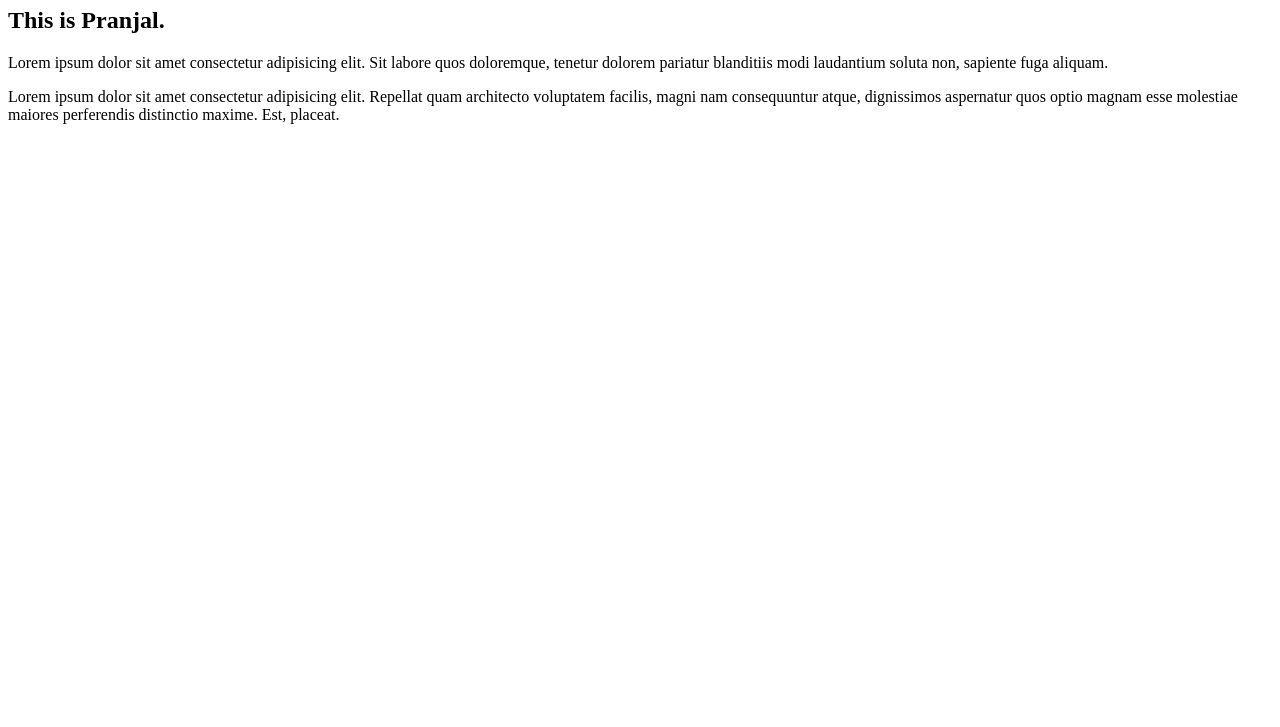
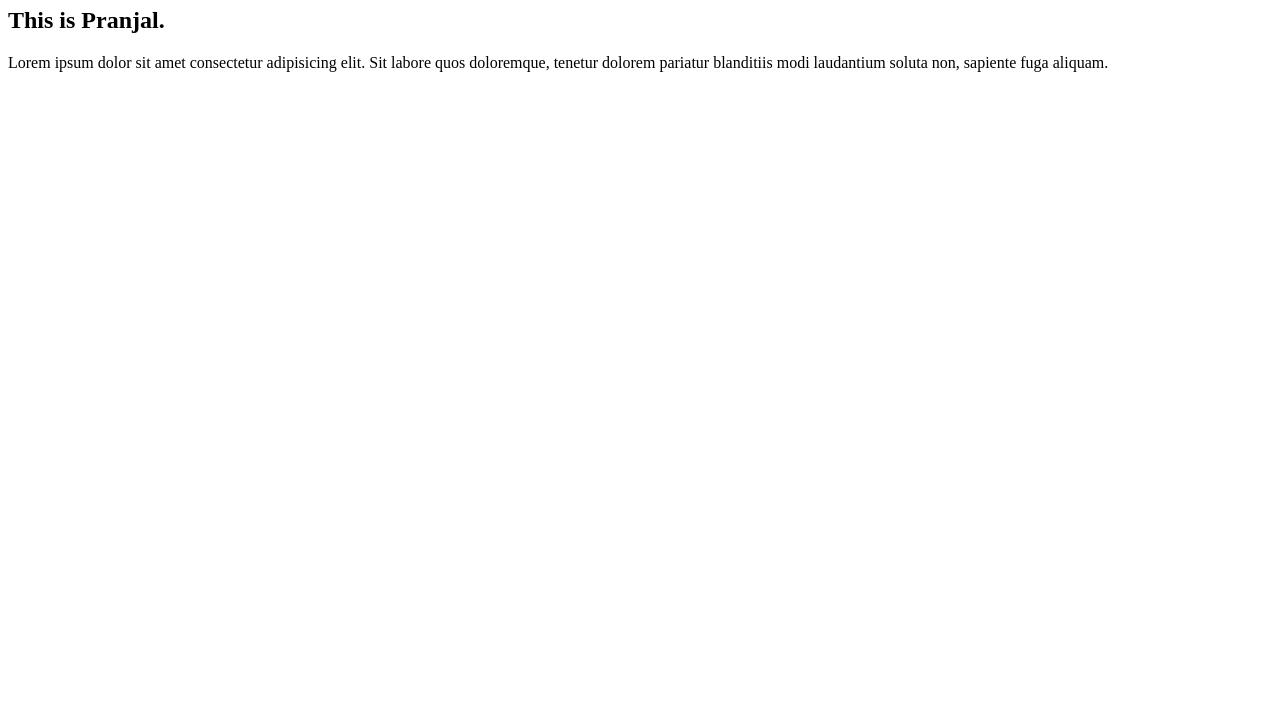
Before and after one commit to pranja-hub/Pranjal_Assingment_Section_0, a plain HTML site: page index.html in a window 1280 px wide. Shown: the part 73-800 px from the top of the page. Drawn offline with Linux system fonts and the light colour scheme.

Commit message:
Revert "This is our first project"
This reverts commit 913c78edb10384aecdbe161f085d6755d3c5b49d.

```diff
--- a/index.html
+++ b/index.html
@@ -10,6 +10,5 @@
     <h1>Hello<h1>
         <h2>This is Pranjal.</h2>
         <p>Lorem ipsum dolor sit amet consectetur adipisicing elit. Sit labore quos doloremque, tenetur dolorem pariatur blanditiis modi laudantium soluta non, sapiente fuga aliquam.</p>
-        <p>Lorem ipsum dolor sit amet consectetur adipisicing elit. Repellat quam architecto voluptatem facilis, magni nam consequuntur atque, dignissimos aspernatur quos optio magnam esse molestiae maiores perferendis distinctio maxime. Est, placeat.</p>
-    </body>
+</body>
 </html>
```
